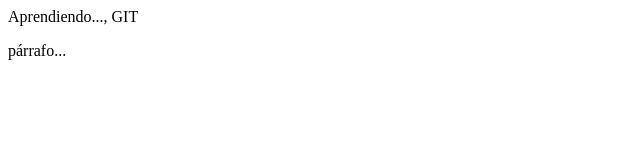
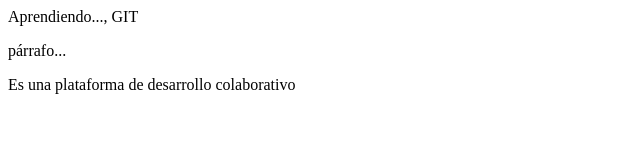
Before and after one commit to camilacruzdiaz/git, a plain HTML site: page index.html in a window 1280 px wide. Shown: the whole page, without its empty margins (0-640 px from the left). Drawn offline with Linux system fonts and the light colour scheme.

Commit message:
updating

```diff
--- a/index.html
+++ b/index.html
@@ -5,5 +5,6 @@
 	<body>
 		Aprendiendo..., GIT
 		<p>párrafo...<p>
+			<p>Es una plataforma de desarrollo colaborativo</p>
 	</body>
 </html>
```
